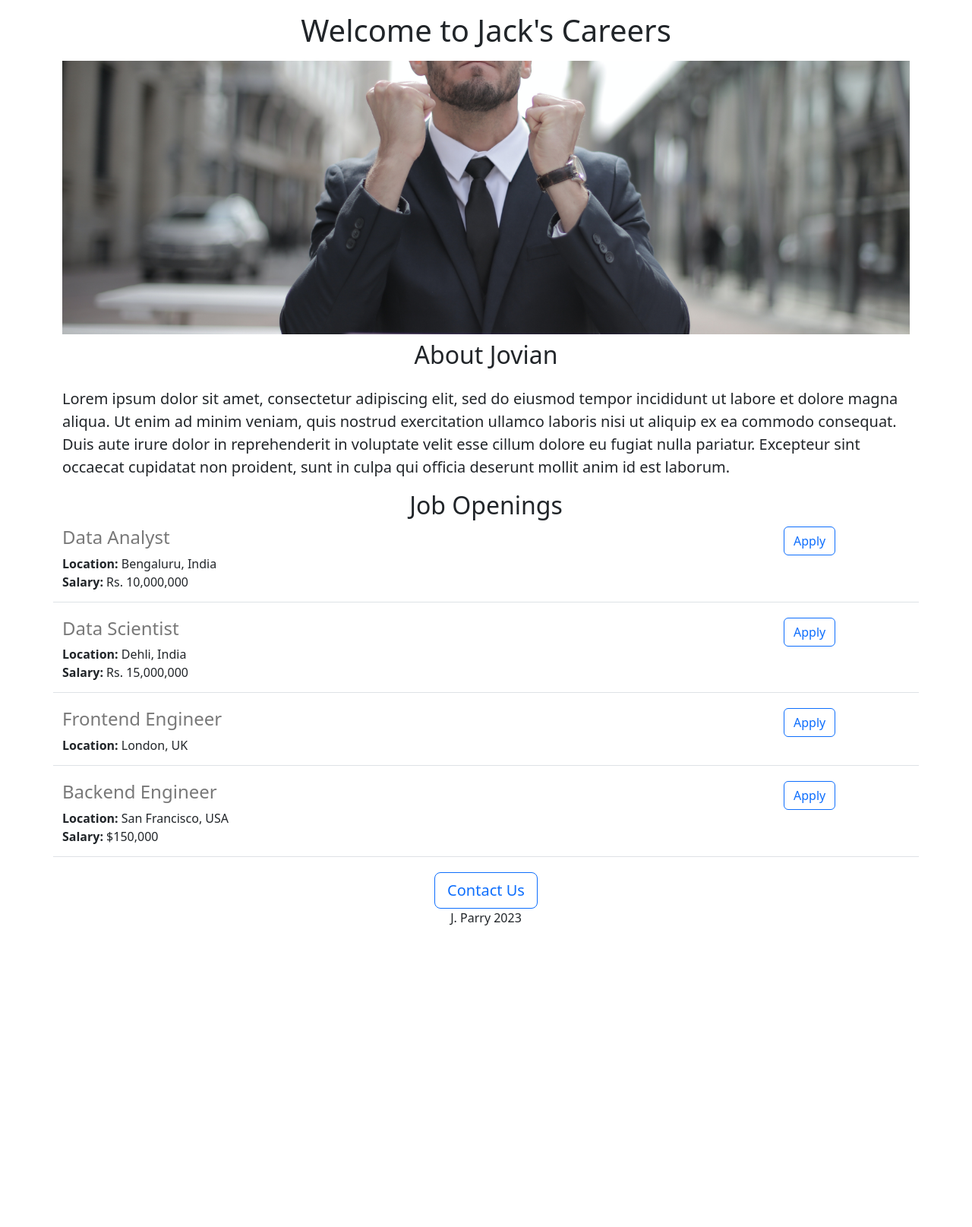
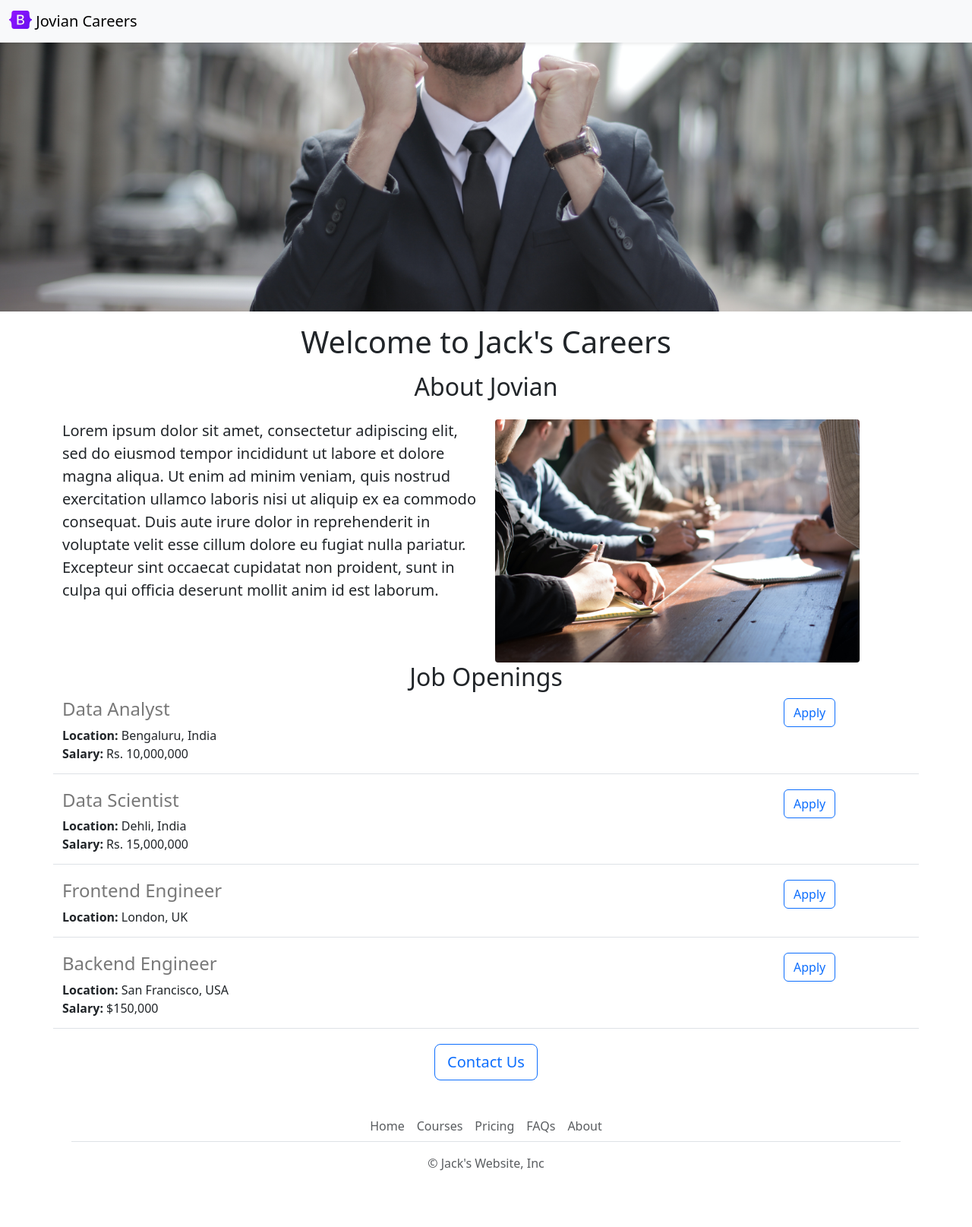
Before and after one commit to JaackParry/jovian-careers-website-v2, a Flask app: page / in a window 1280 px wide. Shown: the whole page at 76% size. Before the commit the page ends 1218 px from the top, so only its background shows below. Run offline with Flask 2, Linux system fonts and the light colour scheme.

Commit message:
functional and aesthetic improvements

```diff
--- a/app.py
+++ b/app.py
@@ -2,6 +2,7 @@ from flask import Flask, render_template, jsonify
 
 app = Flask(__name__)
 
+#creating an array to use as dynamic content on the web page
 JOBS = [
   {
     'id': 1,
--- /dev/null
+++ b/templates/footer.html
@@ -0,0 +1,12 @@
+<div class="container">
+  <footer class="py-3 my-4">
+    <ul class="nav justify-content-center border-bottom -b-3 mb-3">
+      <li class="nav-item"><a target="_blank" href="https://www.jovian.ai" class="nav-link px-2 text-body-secondary">Home</a></li>
+      <li class="nav-item"><a target="_blank" href="https://www.jovian.ai/learn" class="nav-link px-2 text-body-secondary">Courses</a></li>
+      <li class="nav-item"><a href="#" class="nav-link px-2 text-body-secondary">Pricing</a></li>
+      <li class="nav-item"><a href="#" class="nav-link px-2 text-body-secondary">FAQs</a></li>
+      <li class="nav-item"><a href="#" class="nav-link px-2 text-body-secondary">About</a></li>
+    </ul>
+    <p class="text-center text-muted">&copy; Jack's Website, Inc</p>
+  </footer>
+</div>
--- a/templates/home.html
+++ b/templates/home.html
@@ -15,15 +15,22 @@
 
   </head>
   <body>
+    {% include 'nav.html' %}
+    <img class="img-fluid" id="banner" src="https://jovian-careers-website-2.jackparry8.repl.co/static/banner.jpg" height='320'>
     <div class="container">
       <h1 class="text-center mt-3 mb-3">
       Welcome to {{company_name}} Careers
       </h1>
-      <img class="img-fluid" id="banner" src="https://jovian-careers-website-2.jackparry8.repl.co/static/banner.jpg" height='320'>
       <h2 class="text-center mt-2 mb-4"> About Jovian</h2>
+      <div class="row" style=margin-bottom:16px>
+        <div class="col-md-6">
       <p class="lead">
         Lorem ipsum dolor sit amet, consectetur adipiscing elit, sed do eiusmod tempor incididunt ut labore et dolore magna aliqua. Ut enim ad minim veniam, quis nostrud exercitation ullamco laboris nisi ut aliquip ex ea commodo consequat. Duis aute irure dolor in reprehenderit in voluptate velit esse cillum dolore eu fugiat nulla pariatur. Excepteur sint occaecat cupidatat non proident, sunt in culpa qui officia deserunt mollit anim id est laborum.
       </p>
+        </div>
+        <div class='d-none d-md-block col-6'>
+        <img src="/static/people.jpg" style="height:320px;border-radius:4px">
+        </div>
       <h2 class="text-center">Job Openings</h2>
       <div>
         {% for job in jobs %}
@@ -32,7 +39,7 @@
       </div>
       <div style="text-align:center;">
       <button class="btn btn-outline-primary btn-lg"">Contact Us</button>
-      <p>J. Parry 2023</p>
+        {% include 'footer.html' %}
       </div>
     </div>
   </body>
--- a/templates/jobsitem.html
+++ b/templates/jobsitem.html
@@ -13,6 +13,6 @@
     {% endif %}
   </div>
   <div class="col-2">
-  <button type="button" class="btn btn-outline-primary">Apply</button>
+    <a href="https://www.google.com" type="button" class="btn btn-outline-primary">Apply</a>
   </div>
   </div>
--- /dev/null
+++ b/templates/nav.html
@@ -0,0 +1,9 @@
+<nav class="navbar bg-body-tertiary shadow-sm fixed-top bg-white">
+  <div class="container-fluid">
+    <a class="navbar-brand" href="#">
+      <img src="/static/bootstrap-logo.svg" alt="Logo" width="30" height="24" class="d-inline-block align-text-top">
+      Jovian Careers
+    </a>
+  </div>
+</nav>
+<div style="height:50px"></div>
```
Also changed, not shown: static/bootstrap-logo.svg (added), static/people.jpg (added).
